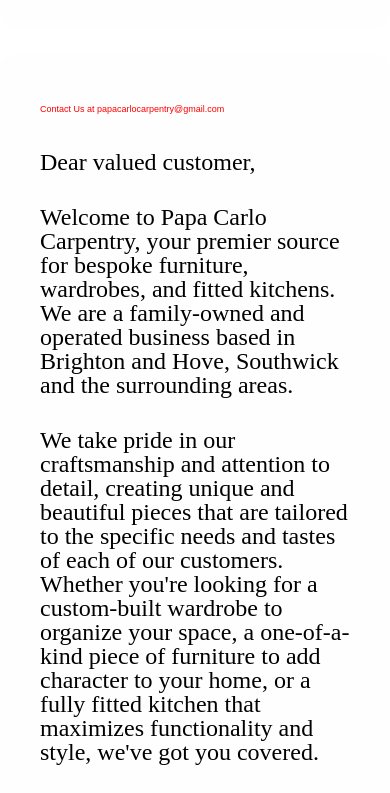
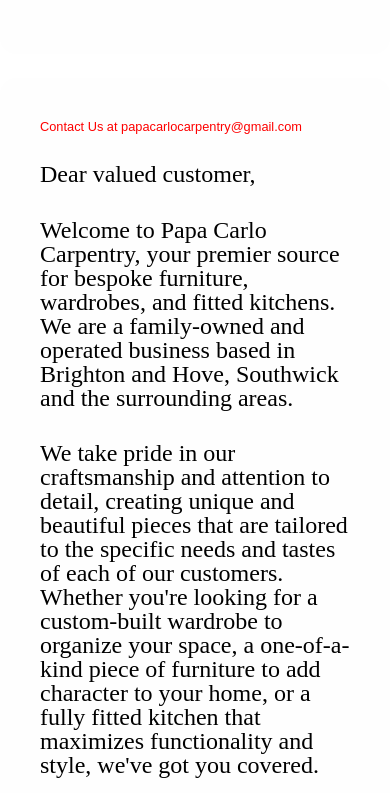
Before and after one commit to papacarlocarpentry/papacarlocarpentry.github.io, a website: page index.html in a window 390 px wide. Shown: the part 309-1102 px from the top of the page. Drawn offline with Linux system fonts and the light colour scheme.

Commit message:
more font work

```diff
--- a/resources/css.css
+++ b/resources/css.css
@@ -6,7 +6,7 @@
 .contact-us,
 .links {
     font-family: Arial, Helvetica, sans-serif;
-    font-size: 135%;
+    font-size: 100%;
 }
 
 .links a {
@@ -19,9 +19,6 @@
 }
 
 @media only screen and (max-width: 768px) {
-    a:link {
-        font-size: xx-small !important;
-    }
 
     .centering {
         width: 100% !important;
```
